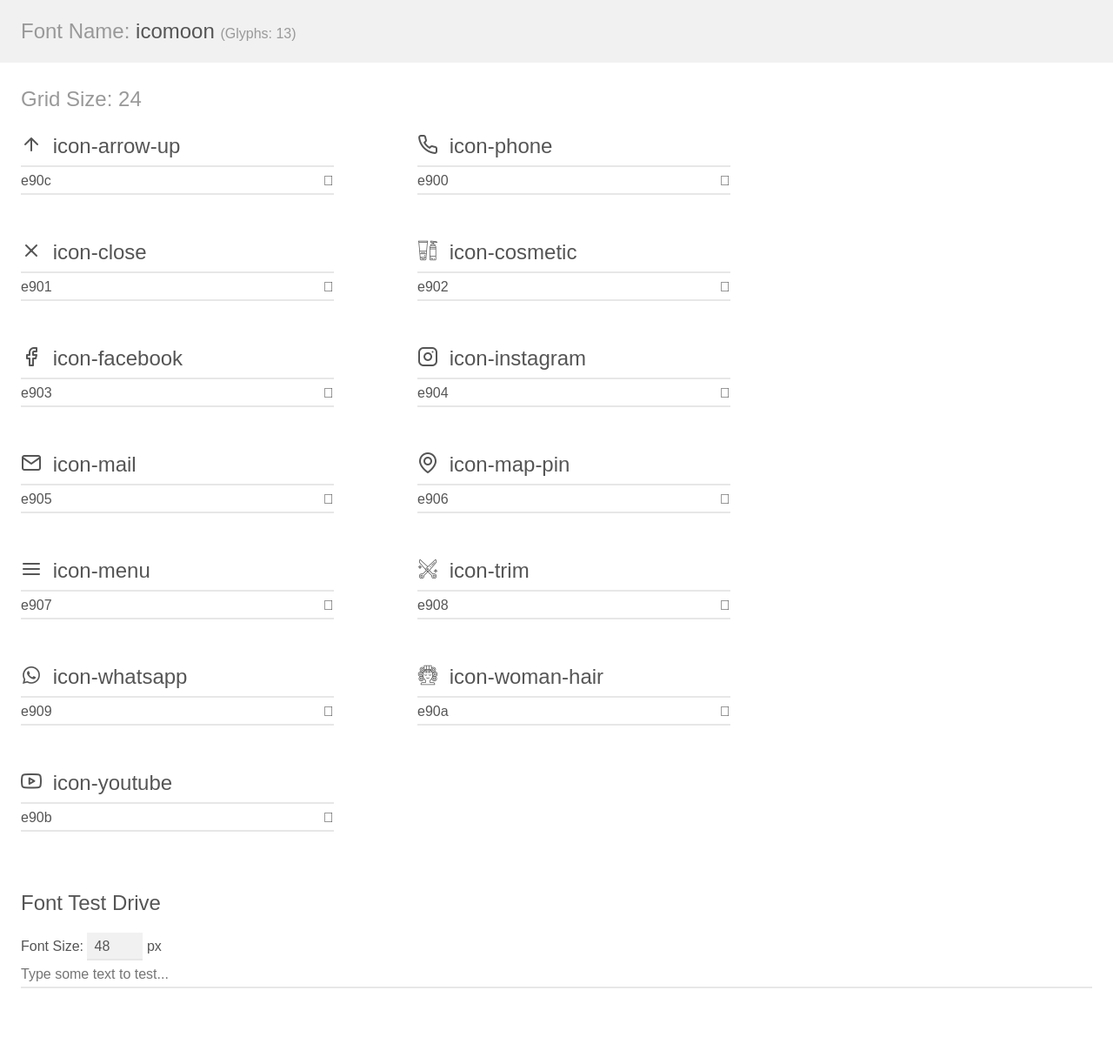
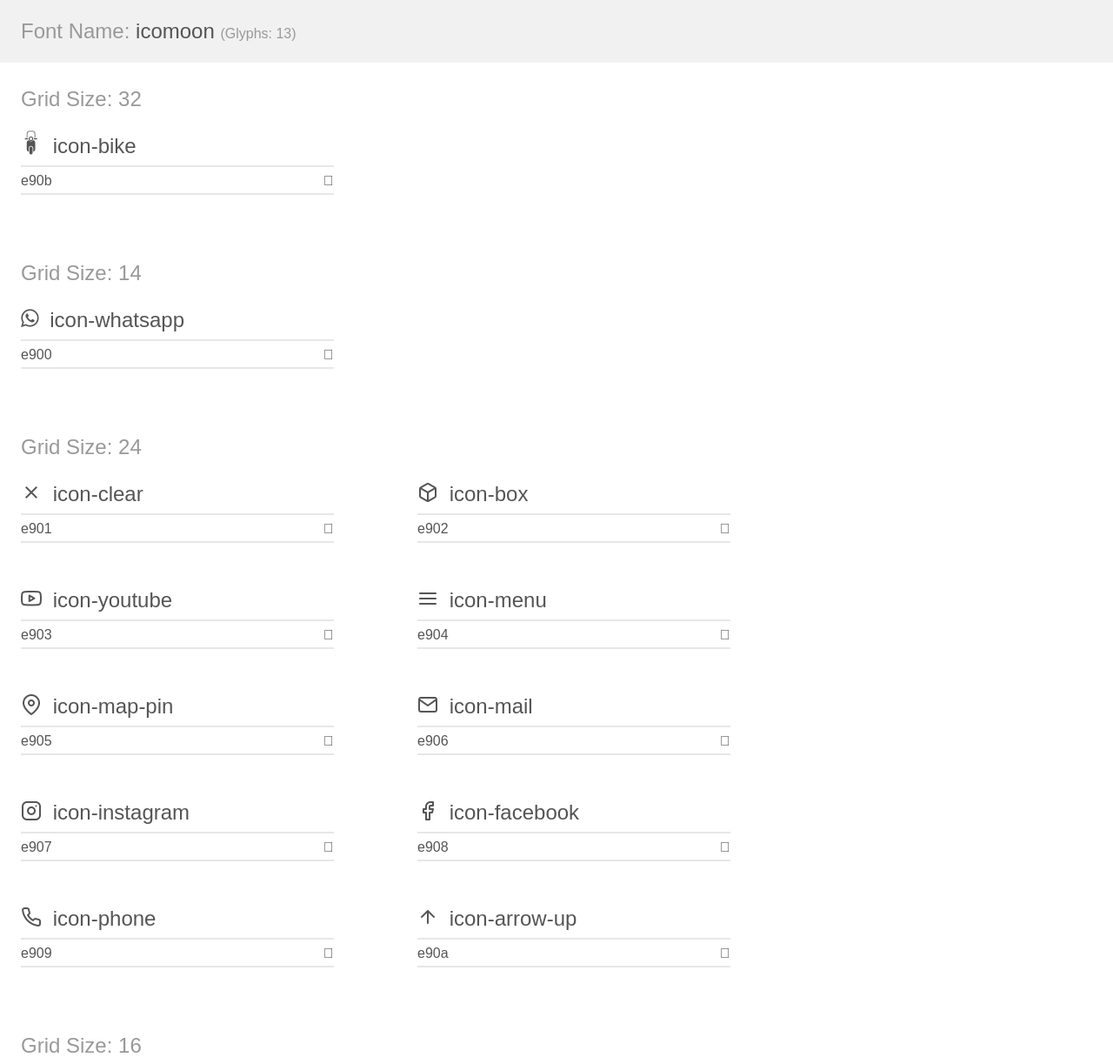
Before and after one commit to HenrryProenca/emporioexpress, a plain HTML site: page assets/fonts/demo.html in a window 1280 px wide. Shown: the top 1223 px of the page at 87% size. Drawn offline with Linux system fonts and the light colour scheme.

Commit message:
Add files via upload

```diff
--- a/assets/fonts/demo-files/demo.css
+++ b/assets/fonts/demo-files/demo.css
@@ -149,3 +149,12 @@ p {
 .fs1 {
   font-size: 24px;
 }
+.fs2 {
+  font-size: 24px;
+}
+.fs3 {
+  font-size: 24px;
+}
+.fs4 {
+  font-size: 24px;
+}
--- a/assets/fonts/demo.html
+++ b/assets/fonts/demo.html
@@ -12,25 +12,28 @@
         <h1 class="mhmm mvm"><span class="fgc1">Font Name:</span> icomoon <small class="fgc1">(Glyphs:&nbsp;13)</small></h1>
     </div>
     <div class="clearfix mhl ptl">
-        <h1 class="mvm mtn fgc1">Grid Size: 24</h1>
+        <h1 class="mvm mtn fgc1">Grid Size: 32</h1>
         <div class="glyph fs1">
             <div class="clearfix bshadow0 pbs">
-                <span class="icon-arrow-up"></span>
-                <span class="mls"> icon-arrow-up</span>
+                <span class="icon-bike"></span>
+                <span class="mls"> icon-bike</span>
             </div>
             <fieldset class="fs0 size1of1 clearfix hidden-false">
-                <input type="text" readonly value="e90c" class="unit size1of2" />
-                <input type="text" maxlength="1" readonly value="&#xe90c;" class="unitRight size1of2 talign-right" />
+                <input type="text" readonly value="e90b" class="unit size1of2" />
+                <input type="text" maxlength="1" readonly value="&#xe90b;" class="unitRight size1of2 talign-right" />
             </fieldset>
             <div class="fs0 bshadow0 clearfix hidden-true">
                 <span class="unit pvs fgc1">liga: </span>
                 <input type="text" readonly value="" class="liga unitRight" />
             </div>
         </div>
-        <div class="glyph fs1">
+    </div>
+    <div class="clearfix mhl ptl">
+        <h1 class="mvm mtn fgc1">Grid Size: 14</h1>
+        <div class="glyph fs2">
             <div class="clearfix bshadow0 pbs">
-                <span class="icon-phone"></span>
-                <span class="mls"> icon-phone</span>
+                <span class="icon-whatsapp"></span>
+                <span class="mls"> icon-whatsapp</span>
             </div>
             <fieldset class="fs0 size1of1 clearfix hidden-false">
                 <input type="text" readonly value="e900" class="unit size1of2" />
@@ -41,10 +44,13 @@
                 <input type="text" readonly value="" class="liga unitRight" />
             </div>
         </div>
-        <div class="glyph fs1">
+    </div>
+    <div class="clearfix mhl ptl">
+        <h1 class="mvm mtn fgc1">Grid Size: 24</h1>
+        <div class="glyph fs3">
             <div class="clearfix bshadow0 pbs">
-                <span class="icon-close"></span>
-                <span class="mls"> icon-close</span>
+                <span class="icon-clear"></span>
+                <span class="mls"> icon-clear</span>
             </div>
             <fieldset class="fs0 size1of1 clearfix hidden-false">
                 <input type="text" readonly value="e901" class="unit size1of2" />
@@ -55,10 +61,10 @@
                 <input type="text" readonly value="" class="liga unitRight" />
             </div>
         </div>
-        <div class="glyph fs1">
+        <div class="glyph fs3">
             <div class="clearfix bshadow0 pbs">
-                <span class="icon-cosmetic"></span>
-                <span class="mls"> icon-cosmetic</span>
+                <span class="icon-box"></span>
+                <span class="mls"> icon-box</span>
             </div>
             <fieldset class="fs0 size1of1 clearfix hidden-false">
                 <input type="text" readonly value="e902" class="unit size1of2" />
@@ -69,10 +75,10 @@
                 <input type="text" readonly value="" class="liga unitRight" />
             </div>
         </div>
-        <div class="glyph fs1">
+        <div class="glyph fs3">
             <div class="clearfix bshadow0 pbs">
-                <span class="icon-facebook"></span>
-                <span class="mls"> icon-facebook</span>
+                <span class="icon-youtube"></span>
+                <span class="mls"> icon-youtube</span>
             </div>
             <fieldset class="fs0 size1of1 clearfix hidden-false">
                 <input type="text" readonly value="e903" class="unit size1of2" />
@@ -83,10 +89,10 @@
                 <input type="text" readonly value="" class="liga unitRight" />
             </div>
         </div>
-        <div class="glyph fs1">
+        <div class="glyph fs3">
             <div class="clearfix bshadow0 pbs">
-                <span class="icon-instagram"></span>
-                <span class="mls"> icon-instagram</span>
+                <span class="icon-menu"></span>
+                <span class="mls"> icon-menu</span>
             </div>
             <fieldset class="fs0 size1of1 clearfix hidden-false">
                 <input type="text" readonly value="e904" class="unit size1of2" />
@@ -97,10 +103,10 @@
                 <input type="text" readonly value="" class="liga unitRight" />
             </div>
         </div>
-        <div class="glyph fs1">
+        <div class="glyph fs3">
             <div class="clearfix bshadow0 pbs">
-                <span class="icon-mail"></span>
-                <span class="mls"> icon-mail</span>
+                <span class="icon-map-pin"></span>
+                <span class="mls"> icon-map-pin</span>
             </div>
             <fieldset class="fs0 size1of1 clearfix hidden-false">
                 <input type="text" readonly value="e905" class="unit size1of2" />
@@ -111,10 +117,10 @@
                 <input type="text" readonly value="" class="liga unitRight" />
             </div>
         </div>
-        <div class="glyph fs1">
+        <div class="glyph fs3">
             <div class="clearfix bshadow0 pbs">
-                <span class="icon-map-pin"></span>
-                <span class="mls"> icon-map-pin</span>
+                <span class="icon-mail"></span>
+                <span class="mls"> icon-mail</span>
             </div>
             <fieldset class="fs0 size1of1 clearfix hidden-false">
                 <input type="text" readonly value="e906" class="unit size1of2" />
@@ -125,10 +131,10 @@
                 <input type="text" readonly value="" class="liga unitRight" />
             </div>
         </div>
-        <div class="glyph fs1">
+        <div class="glyph fs3">
             <div class="clearfix bshadow0 pbs">
-                <span class="icon-menu"></span>
-                <span class="mls"> icon-menu</span>
+                <span class="icon-instagram"></span>
+                <span class="mls"> icon-instagram</span>
             </div>
             <fieldset class="fs0 size1of1 clearfix hidden-false">
                 <input type="text" readonly value="e907" class="unit size1of2" />
@@ -139,10 +145,10 @@
                 <input type="text" readonly value="" class="liga unitRight" />
             </div>
         </div>
-        <div class="glyph fs1">
+        <div class="glyph fs3">
             <div class="clearfix bshadow0 pbs">
-                <span class="icon-trim"></span>
-                <span class="mls"> icon-trim</span>
+                <span class="icon-facebook"></span>
+                <span class="mls"> icon-facebook</span>
             </div>
             <fieldset class="fs0 size1of1 clearfix hidden-false">
                 <input type="text" readonly value="e908" class="unit size1of2" />
@@ -153,10 +159,10 @@
                 <input type="text" readonly value="" class="liga unitRight" />
             </div>
         </div>
-        <div class="glyph fs1">
+        <div class="glyph fs3">
             <div class="clearfix bshadow0 pbs">
-                <span class="icon-whatsapp"></span>
-                <span class="mls"> icon-whatsapp</span>
+                <span class="icon-phone"></span>
+                <span class="mls"> icon-phone</span>
             </div>
             <fieldset class="fs0 size1of1 clearfix hidden-false">
                 <input type="text" readonly value="e909" class="unit size1of2" />
@@ -167,10 +173,10 @@
                 <input type="text" readonly value="" class="liga unitRight" />
             </div>
         </div>
-        <div class="glyph fs1">
+        <div class="glyph fs3">
             <div class="clearfix bshadow0 pbs">
-                <span class="icon-woman-hair"></span>
-                <span class="mls"> icon-woman-hair</span>
+                <span class="icon-arrow-up"></span>
+                <span class="mls"> icon-arrow-up</span>
             </div>
             <fieldset class="fs0 size1of1 clearfix hidden-false">
                 <input type="text" readonly value="e90a" class="unit size1of2" />
@@ -181,18 +187,21 @@
                 <input type="text" readonly value="" class="liga unitRight" />
             </div>
         </div>
-        <div class="glyph fs1">
+    </div>
+    <div class="clearfix mhl ptl">
+        <h1 class="mvm mtn fgc1">Grid Size: 16</h1>
+        <div class="glyph fs4">
             <div class="clearfix bshadow0 pbs">
-                <span class="icon-youtube"></span>
-                <span class="mls"> icon-youtube</span>
+                <span class="icon-truck"></span>
+                <span class="mls"> icon-truck</span>
             </div>
             <fieldset class="fs0 size1of1 clearfix hidden-false">
-                <input type="text" readonly value="e90b" class="unit size1of2" />
-                <input type="text" maxlength="1" readonly value="&#xe90b;" class="unitRight size1of2 talign-right" />
+                <input type="text" readonly value="e9b0" class="unit size1of2" />
+                <input type="text" maxlength="1" readonly value="&#xe9b0;" class="unitRight size1of2 talign-right" />
             </fieldset>
             <div class="fs0 bshadow0 clearfix hidden-true">
                 <span class="unit pvs fgc1">liga: </span>
-                <input type="text" readonly value="" class="liga unitRight" />
+                <input type="text" readonly value="truck, transit" class="liga unitRight" />
             </div>
         </div>
     </div>
--- a/assets/fonts/style.css
+++ b/assets/fonts/style.css
@@ -1,10 +1,10 @@
 @font-face {
   font-family: 'icomoon';
-  src:  url('fonts/icomoon.eot?ektxkk');
-  src:  url('fonts/icomoon.eot?ektxkk#iefix') format('embedded-opentype'),
-    url('fonts/icomoon.ttf?ektxkk') format('truetype'),
-    url('fonts/icomoon.woff?ektxkk') format('woff'),
-    url('fonts/icomoon.svg?ektxkk#icomoon') format('svg');
+  src:  url('fonts/icomoon.eot?kwqhap');
+  src:  url('fonts/icomoon.eot?kwqhap#iefix') format('embedded-opentype'),
+    url('fonts/icomoon.ttf?kwqhap') format('truetype'),
+    url('fonts/icomoon.woff?kwqhap') format('woff'),
+    url('fonts/icomoon.svg?kwqhap#icomoon') format('svg');
   font-weight: normal;
   font-style: normal;
   font-display: block;
@@ -25,42 +25,42 @@
   -moz-osx-font-smoothing: grayscale;
 }
 
-.icon-arrow-up:before {
-  content: "\e90c";
+.icon-bike:before {
+  content: "\e90b";
+}
+.icon-whatsapp:before {
+  content: "\e900";
+}
+.icon-clear:before {
+  content: "\e901";
+}
+.icon-box:before {
+  content: "\e902";
+}
+.icon-youtube:before {
+  content: "\e903";
+}
+.icon-menu:before {
+  content: "\e904";
+}
+.icon-map-pin:before {
+  content: "\e905";
+}
+.icon-mail:before {
+  content: "\e906";
+}
+.icon-instagram:before {
+  content: "\e907";
+}
+.icon-facebook:before {
+  content: "\e908";
 }
 .icon-phone:before {
-  content: "\e900";
-}
-.icon-close:before {
-  content: "\e901";
-}
-.icon-cosmetic:before {
-  content: "\e902";
-}
-.icon-facebook:before {
-  content: "\e903";
-}
-.icon-instagram:before {
-  content: "\e904";
-}
-.icon-mail:before {
-  content: "\e905";
-}
-.icon-map-pin:before {
-  content: "\e906";
-}
-.icon-menu:before {
-  content: "\e907";
-}
-.icon-trim:before {
-  content: "\e908";
-}
-.icon-whatsapp:before {
   content: "\e909";
 }
-.icon-woman-hair:before {
+.icon-arrow-up:before {
   content: "\e90a";
 }
-.icon-youtube:before {
-  content: "\e90b";
+.icon-truck:before {
+  content: "\e9b0";
 }
```
Also changed, not shown: assets/fonts/selection.json (+1 -1 lines), index.html (+5 -5 lines), assets/fonts/fonts/icomoon.ttf, assets/fonts/fonts/icomoon.woff, assets/fotos/truck.png (added), 2 other files.
